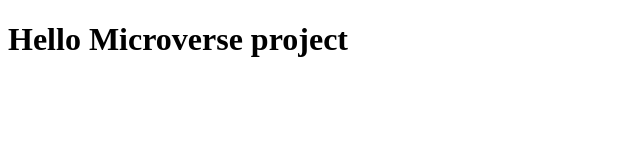
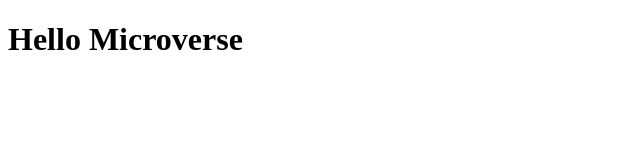
Before and after one commit to Odongo006/Hello-Microverse-Project, a plain HTML site: page index.html in a window 1280 px wide. Shown: the whole page, without its empty margins (0-640 px from the left). Drawn offline with Linux system fonts and the light colour scheme.

Commit message:
Created feature branch

```diff
--- a/index.html
+++ b/index.html
@@ -9,7 +9,7 @@
 <body>
 
     <div>
-        <h1>Hello Microverse project</h1>
+        <h1>Hello Microverse</h1>
     </div>
 
 </body>
```
